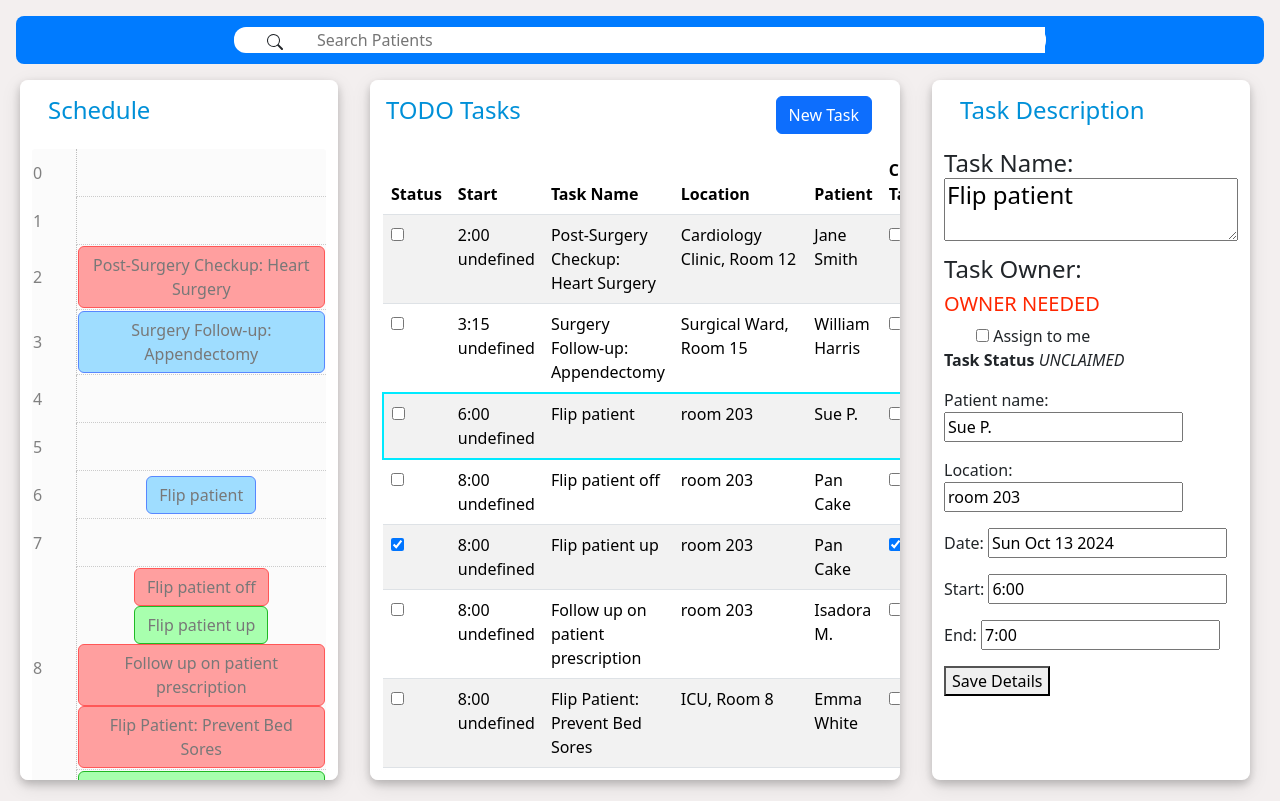
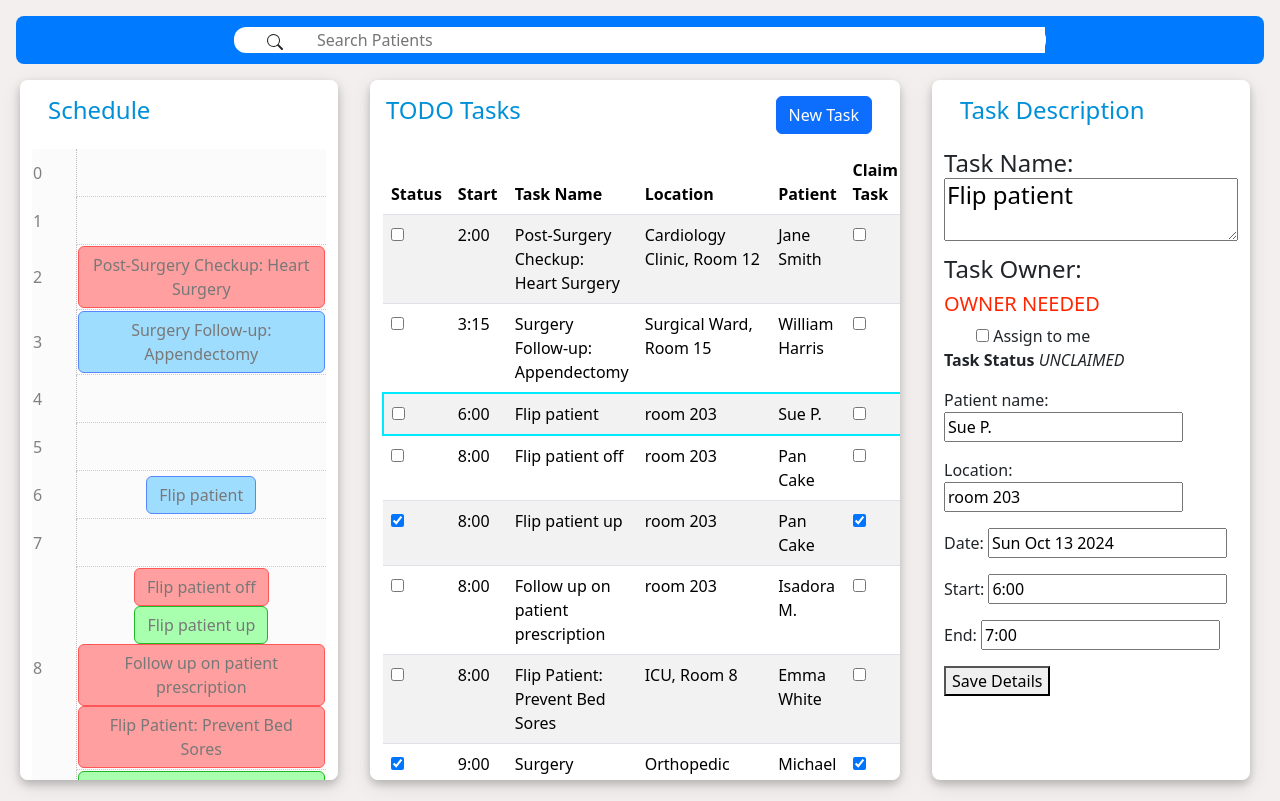
Before and after one commit to zmb6893/Med-o-matic, a Vue app in the folder frontend/: page / in a window 1280 px wide. Built offline with nearby package versions, Linux system fonts and the light colour scheme.

Commit message:
Removed the type from task:

```diff
--- a/frontend/src/components/TodoList.vue
+++ b/frontend/src/components/TodoList.vue
@@ -86,7 +86,7 @@ const createNewTask = () => {
 					@click="updateStatus(task.id)"
 					>
 			</td>
-			<td> {{ `${task.startTime.hour}:${task.startTime.minute.toString().padStart(2, '0')} ${task.startTime.type}` }}</td>
+			<td> {{ `${task.startTime.hour}:${task.startTime.minute.toString().padStart(2, '0')}` }}</td>
 			<td> {{ task.name }}</td>
 			<td> {{ task.location }}</td>
 			<td> {{ task.patient }}</td>
```
